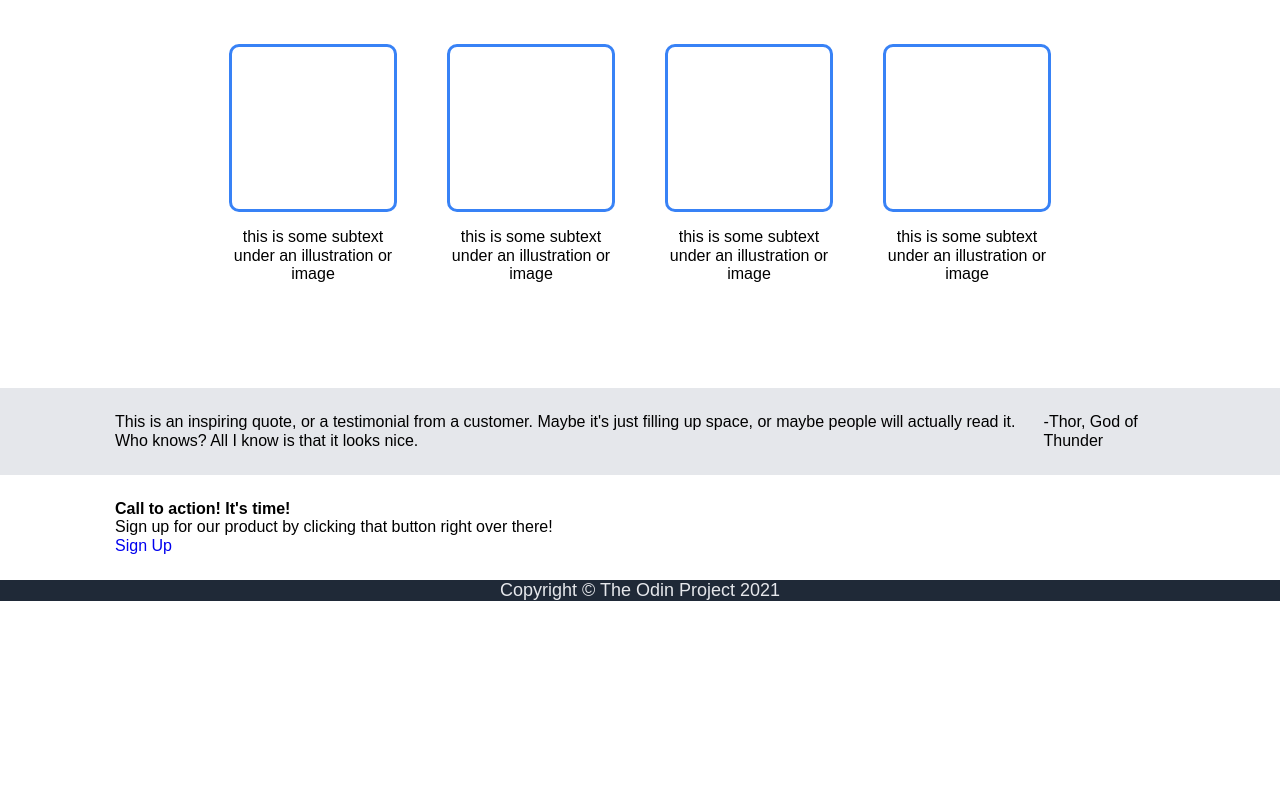
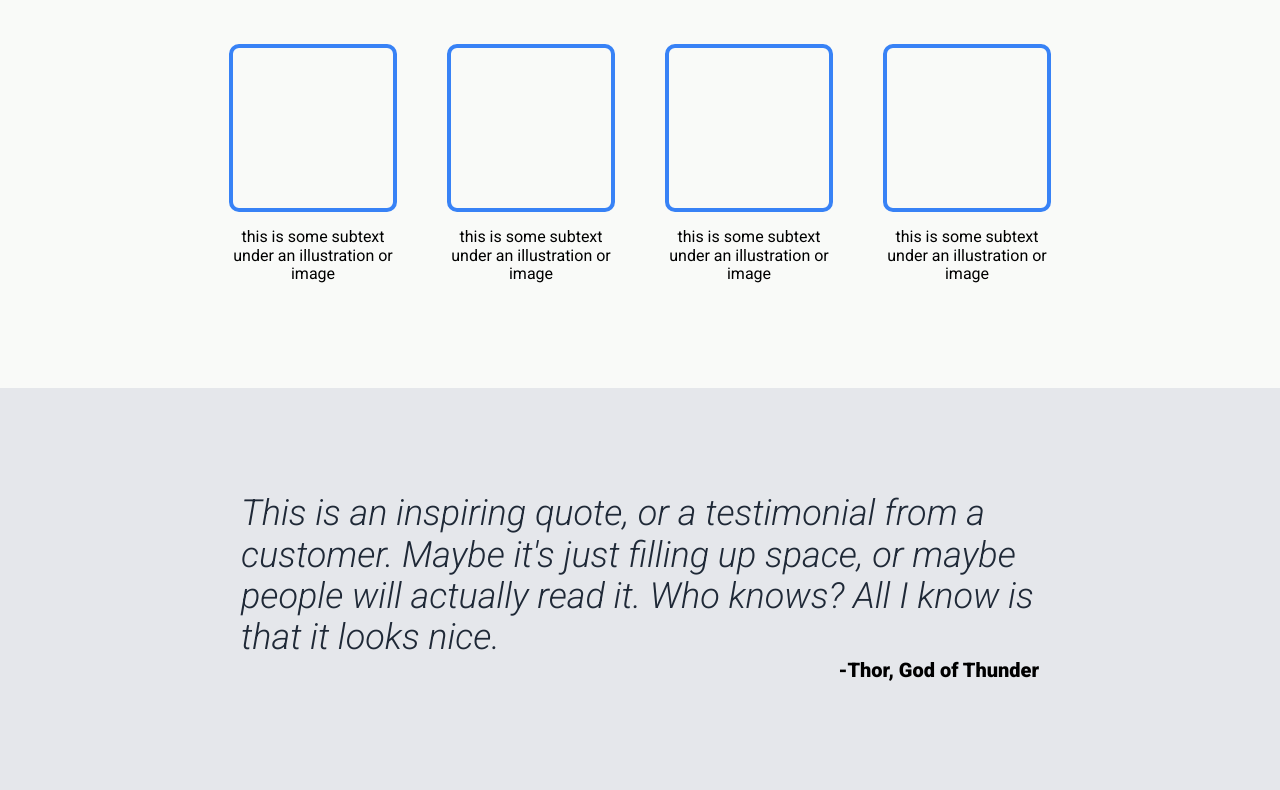
Before and after one commit to artemchepak/top_foundation_project02_landing_page, a plain HTML site: page index.html in a window 1280 px wide. Shown: the part 675-1465 px from the top of the page. Before the commit the page ends 1276 px from the top, so only its background shows below. Drawn offline with nearby package versions, Linux system fonts and the light colour scheme.

Commit message:
add some css and fix code indent

```diff
--- a/index.html
+++ b/index.html
@@ -1,5 +1,6 @@
 <!DOCTYPE html>
 <html lang="en">
+
 <head>
     <meta charset="UTF-8">
     <meta name="viewport" content="width=device-width, initial-scale=1.0">
@@ -7,6 +8,7 @@
     <link rel="stylesheet" href="src/styles/main.css">
     <title>TOP - Landing Page</title>
 </head>
+
 <body>
 
     <div class="wrapper">
@@ -37,7 +39,8 @@
                         This website is awesome
                     </h1>
                     <p class="top-section-text">
-                        This website has some subtext that goes under the main title. It's a smaller font and the color is lower contrast
+                        This website has some subtext that goes under the main title. It's a smaller font and the color
+                        is lower contrast
                     </p>
                     <a href="#" class="top-section-btn btn">
                         Sign up
@@ -88,12 +91,15 @@
 
         <div class="quote-section">
             <div class="section-wrapper">
-                <p class="quote-text">
-                    This is an inspiring quote, or a testimonial from a customer. Maybe it's just filling up space, or maybe people will actually read it. Who knows? All I know is that it looks nice.
-                </p>
-                <span class="quote-author">
-                    -Thor, God of Thunder
-                </span>
+                <div class="quote-info">
+                    <p class="quote-text">
+                        This is an inspiring quote, or a testimonial from a customer. Maybe it's just filling up space,
+                        or maybe people will actually read it. Who knows? All I know is that it looks nice.
+                    </p>
+                    <span class="quote-author">
+                        -Thor, God of Thunder
+                    </span>
+                </div>
             </div>
         </div>
 
@@ -122,4 +128,5 @@
     </div>
 
 </body>
+
 </html>
--- a/src/styles/main.css
+++ b/src/styles/main.css
@@ -1,3 +1,6 @@
+@import url('https://fonts.googleapis.com/css2?family=Roboto:ital,wght@0,400;0,700;0,900;1,300&display=swap');
+
+
 * {
   box-sizing: border-box;
 }
@@ -21,7 +24,8 @@ li {
 
 h1,
 h3,
-h4, p {
+h4,
+p {
   margin: 0;
   padding: 0;
 }
@@ -29,7 +33,7 @@ h4, p {
 body {
   margin: 0;
   padding: 0;
-  font-family: Arial, Helvetica, sans-serif;
+  font-family: Roboto, sans-serif;
 }
 
 .wrapper {
@@ -119,7 +123,7 @@ body {
   padding: 11px 39px;
   border-radius: 10px;
   background-color: #3882f6;
-  color: #ffffff;
+  color: #e5e7eb;
 }
 
 .btn:hover {
@@ -129,7 +133,7 @@ body {
 
 .gallery-section,
 .action-section {
-  background-color: #ffffff;
+  background-color: #f9faf8;
 }
 
 .gallery-section .section-wrapper {
@@ -161,7 +165,7 @@ body {
 }
 
 .cards-item-img {
-  border: #3882f6 solid 3px;
+  border: #3882f6 solid 4px;
   border-radius: 10px;
   width: 168px;
   height: 168px;
@@ -174,3 +178,62 @@ body {
 .quote-section {
   background-color: #e5e7eb;
 }
+
+.quote-section .section-wrapper {
+  justify-content: center;
+}
+
+.quote-info {
+  max-width: 798px;
+  margin-top: 80px;
+  margin-bottom: 100px;
+  display: flex;
+  flex-direction: column;
+  align-items: flex-end;
+}
+
+.quote-text {
+  font-size: 36px;
+  font-style: italic;
+  font-weight: 300;
+  color: #1F2937;
+}
+
+.quote-author {
+  font-weight: 900;
+  font-size: 20px;
+}
+
+.action-form {
+  height: 150px;
+  background-color: #3882f6;
+  color: #e5e7eb;
+  display: flex;
+  justify-content: space-between;
+  padding: 40px 120px;
+  width: 100%;
+  border-radius: 10px;
+  margin-bottom: 100px;
+  margin-top: 80px;
+}
+
+.action-title {
+  font-size: 20px;
+  font-weight: 700;
+  margin-bottom: 10px;
+}
+
+.action-btn {
+  font-size: 18px;
+  padding: 11px 39px;
+  border-radius: 10px;
+  background-color: #3882f6;
+  color: #e5e7eb;
+  border: #e5e7eb solid 3px;
+  height: 50px;
+  margin: auto 0;
+}
+
+.footer {
+  padding: 40px;
+}
```
